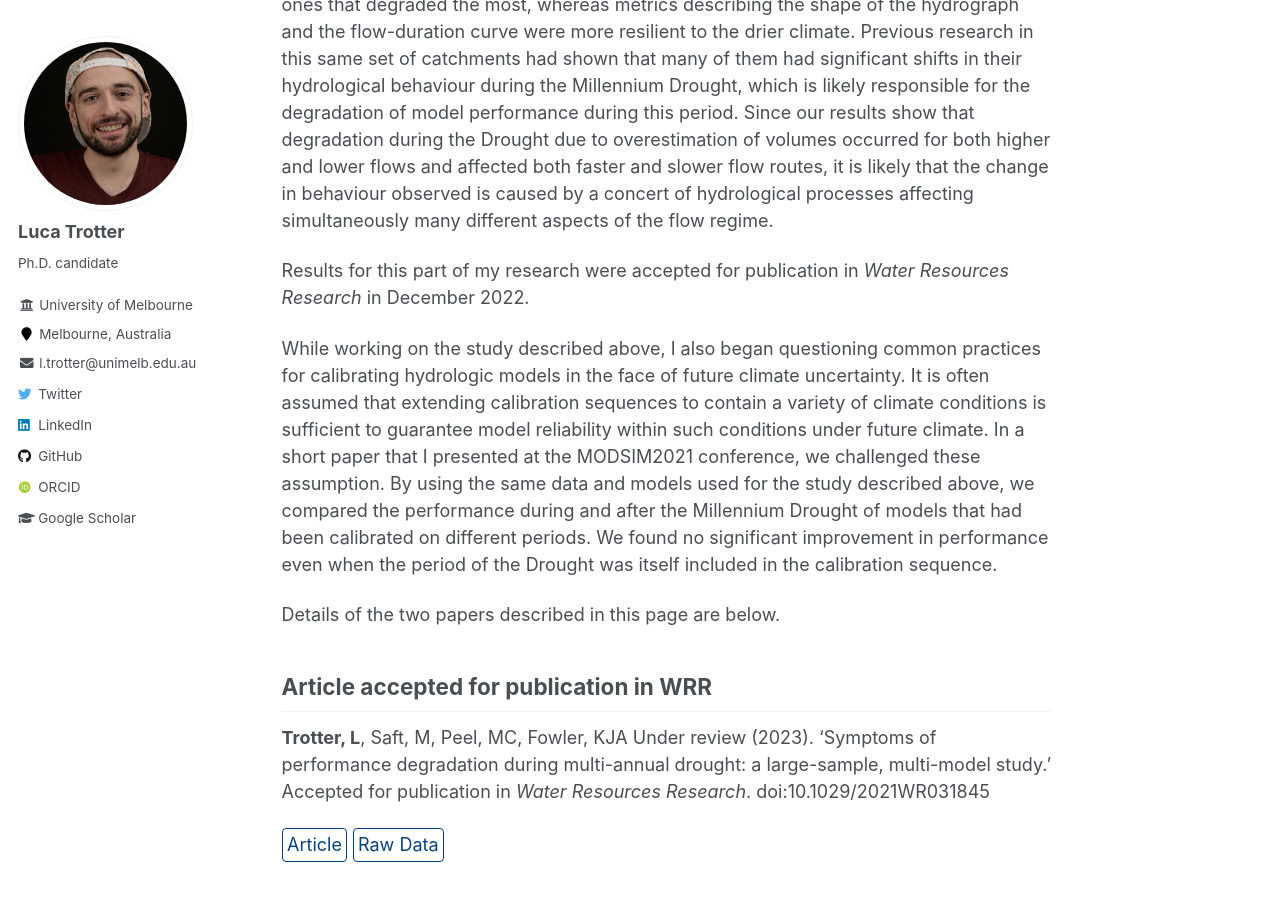
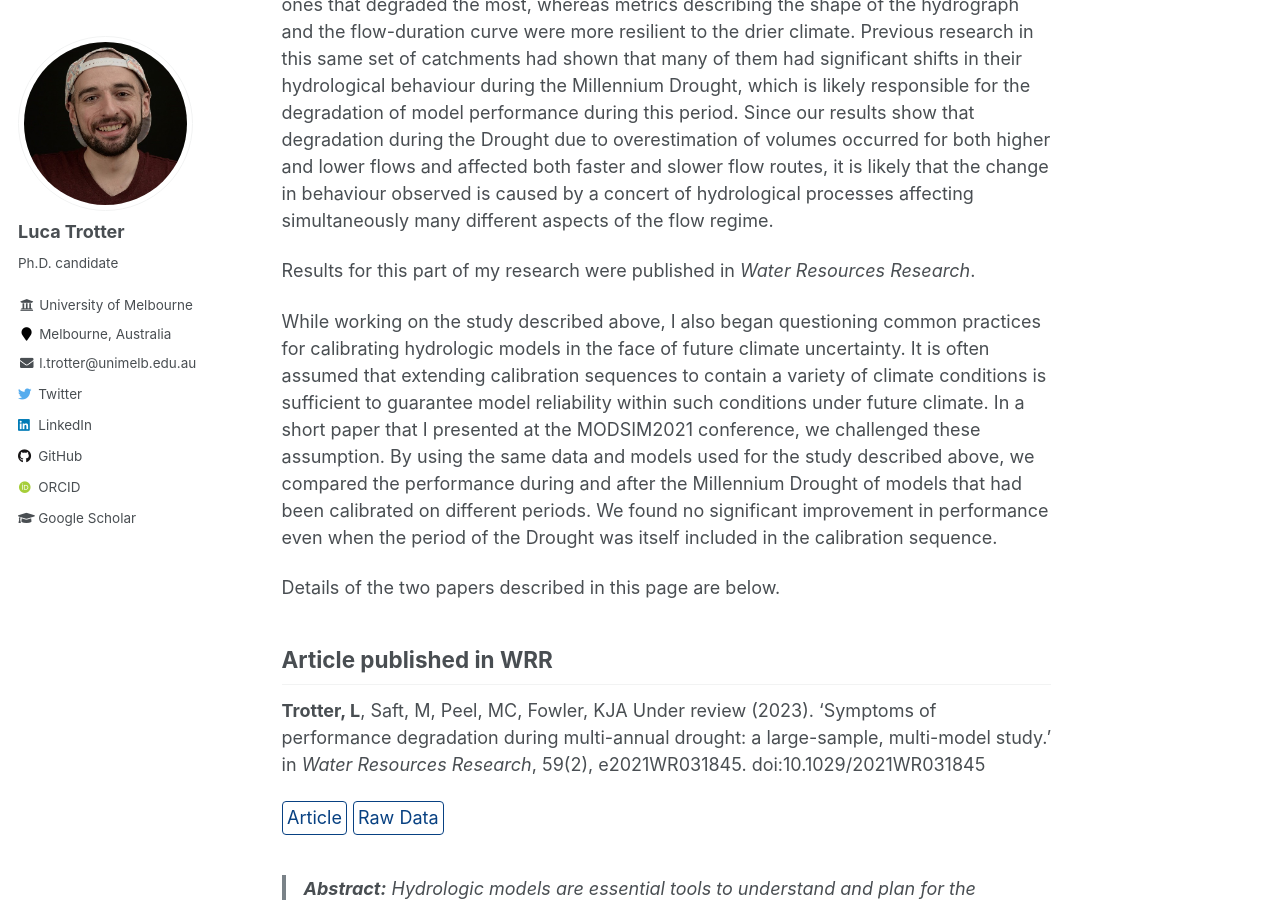
Before and after one commit to ltrotter/ltrotter.github.io, a Jekyll site: the page built from _research/model-reliability.md, in a window 1280 px wide and 900 px high, scrolled down 783 px. Built offline with Jekyll 4.4.1, drawn with Linux system fonts in a browser that asks for light colours; some web fonts are replaced.

Commit message:
WRR paper published

```diff
--- a/_research/model-reliability.md
+++ b/_research/model-reliability.md
@@ -12,15 +12,15 @@ For this piece of research, we calibrated and forced five conceptual hydrologic
 
 Our results show extensive performance degradation at the onset of the drought across all the metrics and models tested. However, metrics associated with flow volumes were the ones that degraded the most, whereas metrics describing the shape of the hydrograph and the flow-duration curve were more resilient to the drier climate. Previous research in this same set of catchments had shown that many of them had significant shifts in their hydrological behaviour during the Millennium Drought, which is likely responsible for the degradation of model performance during this period. Since our results show that degradation during the Drought due to overestimation of volumes occurred for both higher and lower flows and affected both faster and slower flow routes, it is likely that the change in behaviour observed is caused by a concert of hydrological processes affecting simultaneously many different aspects of the flow regime.
 
-Results for this part of my research were accepted for publication in *Water Resources Research* in December 2022.
+Results for this part of my research were published in *Water Resources Research*.
 
 While working on the study described above, I also began questioning common practices for calibrating hydrologic models in the face of future climate uncertainty. It is often assumed that extending calibration sequences to contain a variety of climate conditions is sufficient to guarantee model reliability within such conditions under future climate. In a short paper that I presented at the MODSIM2021 conference, we challenged these assumption. By using the same data and models used for the study described above, we compared the performance during and after the Millennium Drought of models that had been calibrated on different periods. We found no significant improvement in performance even when the period of the Drought was itself included in the calibration sequence.
 
 Details of the two papers described in this page are below.
 
-## Article accepted for publication in WRR
+## Article published in WRR
 
-**Trotter, L**, Saft, M, Peel, MC, Fowler, KJA Under review (2023). 'Symptoms of performance degradation during multi-annual drought: a large-sample, multi-model study.' Accepted for publication in *Water Resources Research*. doi:10.1029/2021WR031845
+**Trotter, L**, Saft, M, Peel, MC, Fowler, KJA Under review (2023). 'Symptoms of performance degradation during multi-annual drought: a large-sample, multi-model study.' in <i>Water Resources Research</i>, 59(2), e2021WR031845. doi:10.1029/2021WR031845
 
 [Article](https://doi.org/10.1029/2021WR031845){: .btn--research}
 [Raw Data](https://doi.org/10.5281/zenodo.7505140){: .btn--research}
```
Also changed, not shown: _publications/2023-WRR-symptoms.md (+1 -1 lines), 1 other file.
